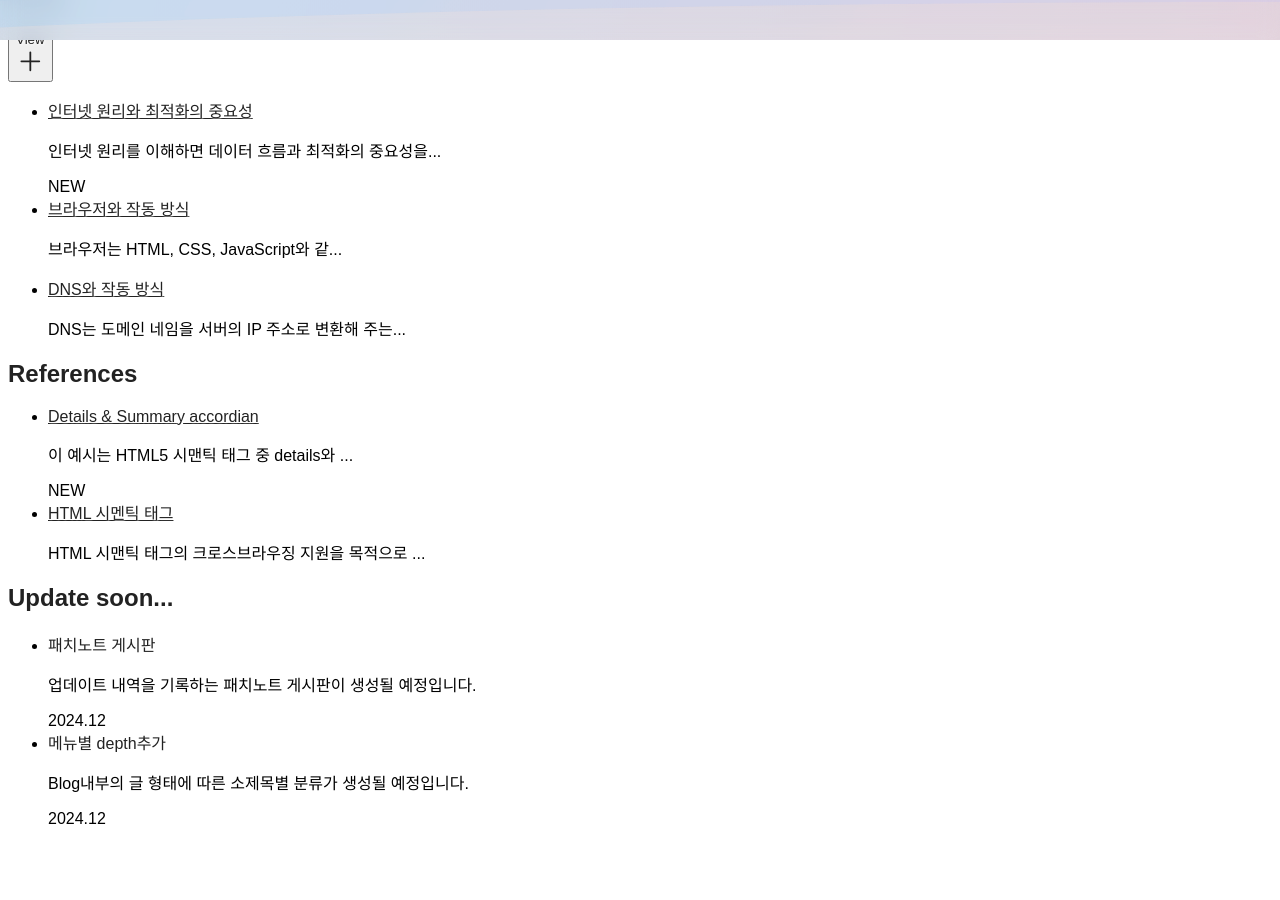
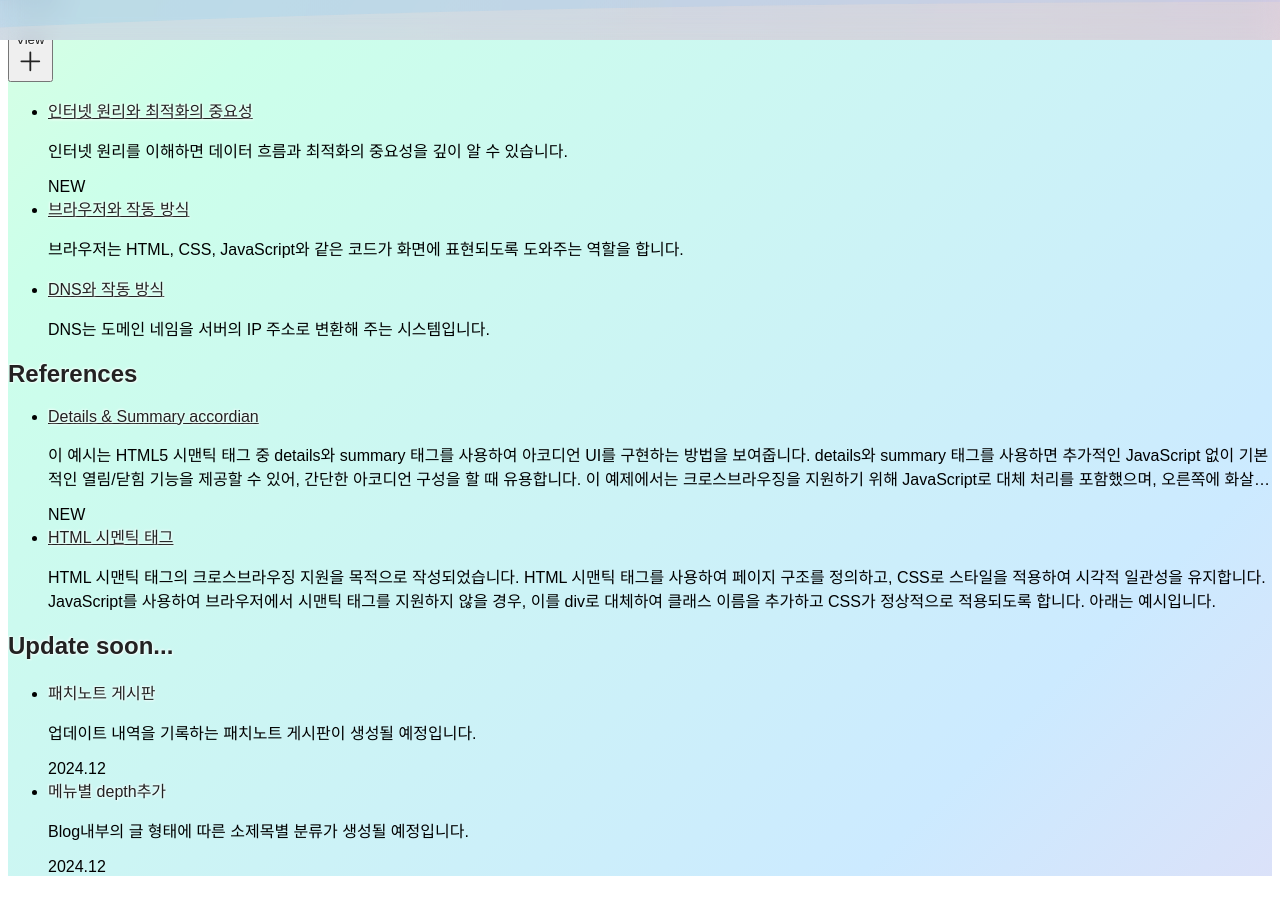
Before and after one commit to MinsangKwak/minsangKwak.github.io, a React (Create React App) app: page / in a window 1280 px wide. Shown: the part 760-1660 px from the top of the page. Before the commit the page ends 1612 px from the top, so only its background shows below. Built offline with nearby package versions, Linux system fonts and the light colour scheme; a web font is replaced by a local one.

Commit message:
[update] 배경색, contact 부분 ui 개선

```diff
--- a/src/Components/Header.js
+++ b/src/Components/Header.js
@@ -100,14 +100,14 @@ const Header = ({ openSidebar, isSidebarOpen }) => {
 				<div className="fixed bottom-4 w-full px-6 z-50">
 					<div className="max-w-3xl mx-auto shadow-lg rounded-lg p-4 animate-fade-in-out bg-white/30 backdrop-blur-md border border-white/20 flex justify-between items-center">
 						<p className="text-gray-800 text-sm sm:text-base text-outline">
-							문의사항이 있으시다면 편하게 연락주세요~!
+							요청사항 건의하기
 						</p>
 						<a
 							href="mailto:kmsdevwork@gmail.com"
 							className="text-outline flex items-center text-xs text-white bg-white/20 backdrop-blur-md px-2 py-1 rounded border border-white/20 hover:bg-white/30 shadow-md"
 							onClick={() => setIsToastVisible(false)}
 						>
-							메일 발송하기
+							<EnvelopeIcon className="w-6 h-6" />
 						</a>
 					</div>
 				</div>
--- a/src/Pages/Home.js
+++ b/src/Pages/Home.js
@@ -12,25 +12,19 @@ const Home = () => {
 	const loadMoreReferencePosts = () =>
 		setVisibleReferencePosts((prev) => prev + 3);
 
-	const truncateText = (text, maxLength) =>
-		text.length > maxLength ? `${text.slice(0, maxLength)}...` : text;
-
 	const sortedBlogPosts = [...blogPostsData].sort((a, b) => b.id - a.id);
 	const sortedReferencePosts = [...codePostsData].sort((a, b) => b.id - a.id);
 
 	return (
 		<main className="flex flex-col items-center min-h-screen">
 			<div className="w-full max-w-5xl mb-16 font-light mt-6 lg:mt-12">
-				<p className="text-3xl lg:text-5xl text-outline">
-					Welcome!
-				</p>
+				<p className="text-3xl lg:text-5xl text-outline">Welcome!</p>
 				<p className="text-3xl lg:text-5xl mt-2 lg:mt-4 text-outline">
 					This blog is a personal project created after work hours to
 					share insights and resources related to development.
 				</p>
 			</div>
 
-			{/* <div className="w-full max-w-5xl flex flex-col md:flex-row md:space-x-8"> */}
 			<div className="w-full max-w-5xl flex flex-col md:flex-row gap-y-8 md:gap-x-8">
 				{/* Blog Section */}
 				<section className="w-full md:w-1/3">
@@ -62,8 +56,8 @@ const Home = () => {
 									>
 										{post.title}
 									</Link>
-									<p className="text-gray-500 text-sm mt-1">
-										{truncateText(post.excerpt, 30)}
+									<p className="text-gray-500 text-sm mt-1 line-clamp">
+										{post.excerpt}
 									</p>
 									{index === 0 && (
 										<span className="absolute top-2 right-2 bg-blue-500/80 text-white text-xs font-light px-2 py-1 rounded backdrop-blur-md shadow-md border border-white/20">
@@ -106,8 +100,8 @@ const Home = () => {
 									>
 										{post.title}
 									</Link>
-									<p className="text-gray-500 text-sm mt-1">
-										{truncateText(post.memo, 30)}
+									<p className="text-gray-500 text-sm mt-1 line-clamp">
+										{post.memo}
 									</p>
 									{index === 0 && (
 										<span className="absolute top-2 right-2 bg-blue-500/80 text-white text-xs font-light px-2 py-1 rounded backdrop-blur-md shadow-md border border-white/20">
@@ -133,7 +127,7 @@ const Home = () => {
 							<span className="block pr-[50px] text-gray-900 font-medium hover:underline text-outline">
 								패치노트 게시판
 							</span>
-							<p className="text-gray-500 text-sm mt-1">
+							<p className="text-gray-500 text-sm mt-1 line-clamp">
 								업데이트 내역을 기록하는 패치노트 게시판이 생성될 예정입니다.
 							</p>
 							<span className="absolute top-2 right-2 bg-blue-500/80 text-white text-xs font-light px-2 py-1 rounded backdrop-blur-md shadow-md border border-white/20">
@@ -146,7 +140,7 @@ const Home = () => {
 							<span className="block pr-[50px] text-gray-900 font-medium hover:underline text-outline">
 								메뉴별 depth추가
 							</span>
-							<p className="text-gray-500 text-sm mt-1">
+							<p className="text-gray-500 text-sm mt-1 line-clamp">
 								Blog내부의 글 형태에 따른 소제목별 분류가 생성될 예정입니다.
 							</p>
 							<span className="absolute top-2 right-2 bg-blue-500/80 text-white text-xs font-light px-2 py-1 rounded backdrop-blur-md shadow-md border border-white/20">
--- a/src/style.css
+++ b/src/style.css
@@ -14,18 +14,25 @@ body {
 		-1px -1px 2px rgba(255, 255, 255, 0.8);
 }
 
+.line-clamp {
+  display: -webkit-box;
+  -webkit-line-clamp: 2;
+  -webkit-box-orient: vertical;
+  overflow: hidden;
+  text-overflow: ellipsis;
+}
+
 .bg-gradient-rainbow {
-	/* background: linear-gradient(
+	background: linear-gradient(
 		135deg,
-		rgba(255, 0, 150, 0.5),
-		rgba(255, 255, 0, 0.5),
-		rgba(0, 255, 150, 0.5),
-		rgba(0, 150, 255, 0.5),
-		rgba(255, 0, 150, 0.5)
+		rgba(255, 0, 150, 0.2), /* 투명도 줄임 */
+		rgba(255, 255, 0, 0.2), /* 투명도 줄임 */
+		rgba(0, 255, 150, 0.2), /* 투명도 줄임 */
+		rgba(0, 150, 255, 0.2), /* 투명도 줄임 */
+		rgba(255, 0, 150, 0.2)  /* 투명도 줄임 */
 	);
 	background-size: 200% 200%;
-	animation: gradientAnimation 10s ease infinite; */
-    background-color:white;
+	animation: gradientAnimation 10s ease infinite;
 }
 
 @keyframes gradientAnimation {
```
Also changed, not shown: 11 other files (tests, documents, lock files or other folders).
